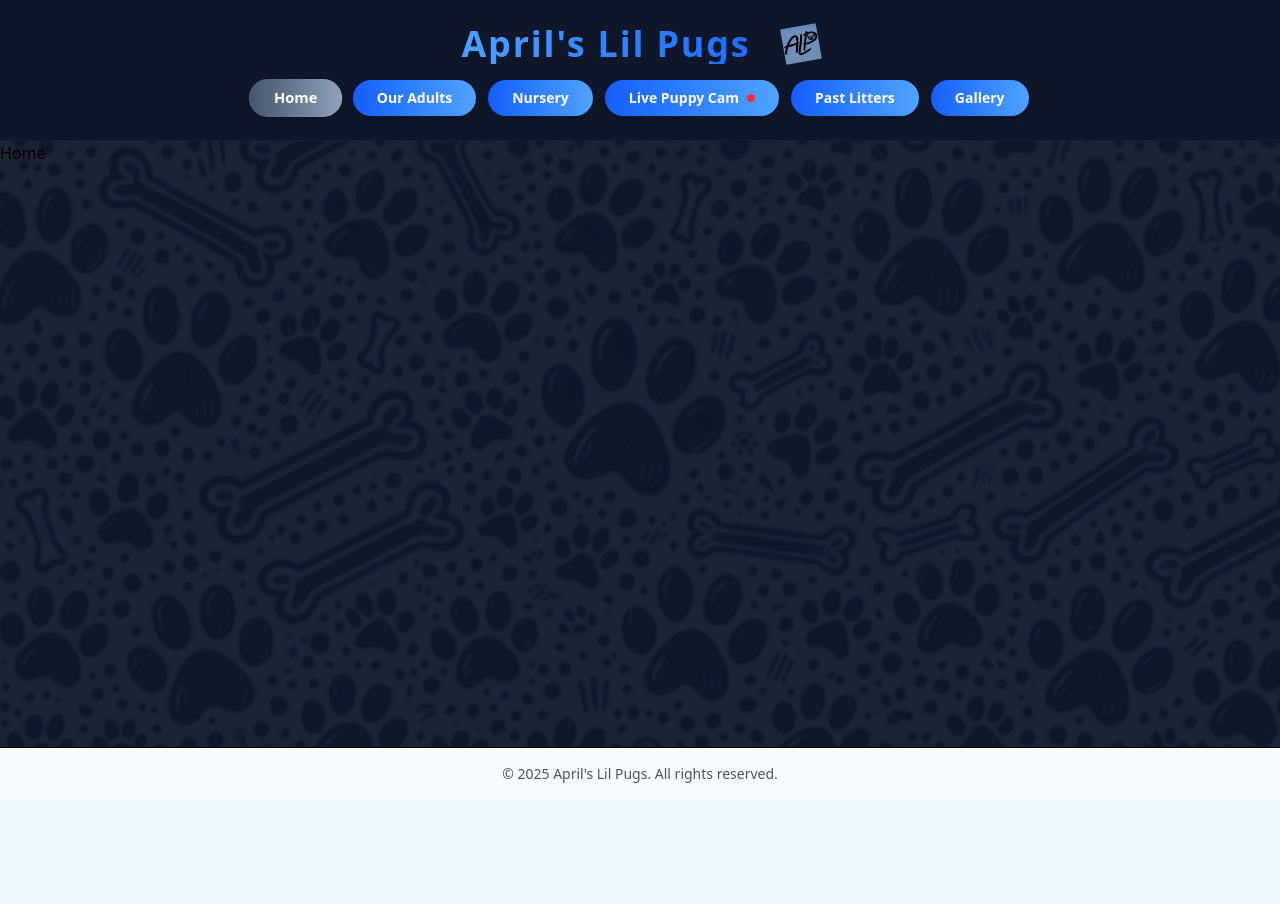
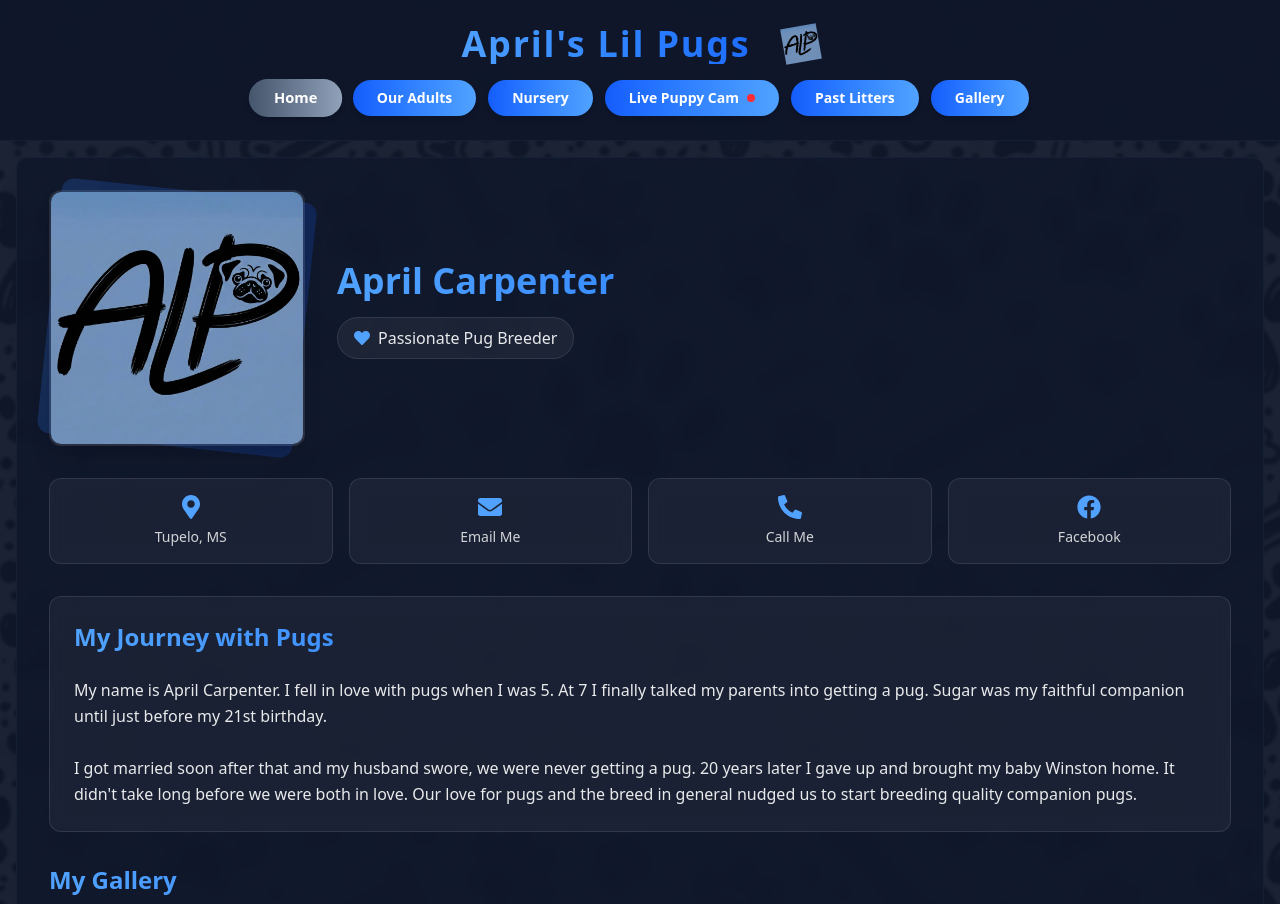
Before and after one commit to jonahgcarpenter/aprilslilpugs, a React (Vite) app in the folder client/: page / in a window 1280 px wide. Shown: the top 904 px of the page. Before the commit the page ends 800 px from the top, so only its background shows below. Built offline with nearby package versions, Linux system fonts and the light colour scheme.

Commit message:
aboutme component

```diff
--- a/client/package.json
+++ b/client/package.json
@@ -13,6 +13,7 @@
     "@tailwindcss/vite": "^4.1.17",
     "react": "^19.2.0",
     "react-dom": "^19.2.0",
+    "react-icons": "^5.5.0",
     "react-router-dom": "^7.10.1",
     "tailwind-scrollbar": "^4.0.2",
     "tailwindcss": "^4.1.17"
--- /dev/null
+++ b/client/src/components/breeder/about-me.tsx
@@ -0,0 +1,142 @@
+import {
+  FaHeart,
+  FaMapMarkerAlt,
+  FaEnvelope,
+  FaPhoneAlt,
+  FaFacebook,
+} from "react-icons/fa";
+
+// --- Hardcoded Test Data ---
+const breeder = {
+  firstName: "April",
+  lastName: "Carpenter",
+  profilePicture: "/logo.jpg",
+  location: "Tupelo, MS",
+  email: "contact@aprilslilpugs.com",
+  phoneNumber: "(662) 555-0199",
+  story: `My name is April Carpenter. I fell in love with pugs when I was 5. At 7 I finally talked my parents into getting a pug. Sugar was my faithful companion until just before my 21st birthday.
+
+  I got married soon after that and my husband swore, we were never getting a pug. 20 years later I gave up and brought my baby Winston home. It didn't take long before we were both in love. Our love for pugs and the breed in general nudged us to start breeding quality companion pugs.`,
+  images: ["/background.png", "/logo.jpg"],
+};
+
+const AboutMe = () => {
+  return (
+    <div className="mx-2 sm:mx-4 bg-slate-900/80 backdrop-blur-sm rounded-xl p-6 sm:p-8 border border-slate-800/50 shadow-xl">
+      <div className="relative mb-8">
+        <div className="flex flex-col md:flex-row gap-8 items-center">
+          {/* Profile Picture Section */}
+          <div className="relative w-48 h-48 md:w-64 md:h-64">
+            <div className="absolute inset-0 bg-gradient-to-r from-blue-500 to-blue-600 rounded-xl transform rotate-6 opacity-20"></div>
+            {breeder.profilePicture ? (
+              <img
+                src={breeder.profilePicture}
+                alt={`${breeder.firstName} ${breeder.lastName}`}
+                className="relative w-full h-full object-cover rounded-xl border-2 border-white/10 shadow-xl"
+              />
+            ) : (
+              <div className="relative w-full h-full rounded-xl border-2 border-white/10 shadow-xl bg-gradient-to-br from-slate-800 to-slate-900 flex items-center justify-center">
+                <span className="text-4xl text-white/20">
+                  {breeder.firstName?.[0]}
+                  {breeder.lastName?.[0]}
+                </span>
+              </div>
+            )}
+          </div>
+
+          {/* Name and Tagline */}
+          <div className="flex-1 text-center md:text-left">
+            <h1 className="text-3xl sm:text-4xl font-bold text-transparent bg-clip-text bg-gradient-to-r from-blue-400 via-blue-500 to-blue-600 mb-4">
+              {breeder.firstName} {breeder.lastName}
+            </h1>
+            <div className="inline-flex items-center gap-2 px-4 py-2 bg-white/5 rounded-full border border-white/10 mb-4">
+              <FaHeart className="text-blue-400" />
+              <span className="text-white/90">Passionate Pug Breeder</span>
+            </div>
+          </div>
+        </div>
+      </div>
+
+      {/* Contact Links Grid */}
+      <div className="grid grid-cols-2 md:grid-cols-4 gap-4 mb-8">
+        {breeder.location && (
+          <a
+            href={`https://maps.google.com/?q=${encodeURIComponent(breeder.location)}`}
+            target="_blank"
+            rel="noopener noreferrer"
+            className="group bg-white/5 backdrop-blur-sm rounded-xl p-4 border border-white/10 hover:border-white/20 transition-all duration-300 flex flex-col items-center justify-center gap-2"
+          >
+            <FaMapMarkerAlt className="text-2xl text-blue-400 group-hover:scale-110 transition-transform duration-300" />
+            <span className="text-white/80 text-sm text-center">
+              {breeder.location}
+            </span>
+          </a>
+        )}
+        {breeder.email && (
+          <a
+            href={`mailto:${breeder.email}`}
+            className="group bg-white/5 backdrop-blur-sm rounded-xl p-4 border border-white/10 hover:border-white/20 transition-all duration-300 flex flex-col items-center justify-center gap-2"
+          >
+            <FaEnvelope className="text-2xl text-blue-400 group-hover:scale-110 transition-transform duration-300" />
+            <span className="text-white/80 text-sm text-center">Email Me</span>
+          </a>
+        )}
+        {breeder.phoneNumber && (
+          <a
+            href={`tel:${breeder.phoneNumber}`}
+            className="group bg-white/5 backdrop-blur-sm rounded-xl p-4 border border-white/10 hover:border-white/20 transition-all duration-300 flex flex-col items-center justify-center gap-2"
+          >
+            <FaPhoneAlt className="text-2xl text-blue-400 group-hover:scale-110 transition-transform duration-300" />
+            <span className="text-white/80 text-sm text-center">Call Me</span>
+          </a>
+        )}
+        <a
+          href="https://www.facebook.com/AprilsLilPugs/"
+          target="_blank"
+          rel="noopener noreferrer"
+          className="group bg-white/5 backdrop-blur-sm rounded-xl p-4 border border-white/10 hover:border-white/20 transition-all duration-300 flex flex-col items-center justify-center gap-2"
+        >
+          <FaFacebook className="text-2xl text-blue-400 group-hover:scale-110 transition-transform duration-300" />
+          <span className="text-white/80 text-sm text-center">Facebook</span>
+        </a>
+      </div>
+
+      {/* Story Section */}
+      {breeder.story && (
+        <div className="bg-white/5 backdrop-blur-sm rounded-xl p-6 border border-white/10">
+          <h2 className="text-2xl font-bold text-transparent bg-clip-text bg-gradient-to-r from-blue-400 via-blue-500 to-blue-600 mb-6">
+            My Journey with Pugs
+          </h2>
+          <div className="prose prose-invert max-w-none">
+            <p className="text-white/90 whitespace-pre-line leading-relaxed text-base">
+              {breeder.story}
+            </p>
+          </div>
+        </div>
+      )}
+
+      {/* Gallery Section */}
+      {breeder.images && breeder.images.length > 0 && (
+        <div className="mt-8">
+          <h2 className="text-2xl font-bold text-transparent bg-clip-text bg-gradient-to-r from-blue-400 via-blue-500 to-blue-600 mb-6">
+            My Gallery
+          </h2>
+          <div className="grid grid-cols-1 md:grid-cols-2 gap-4 sm:gap-6">
+            {breeder.images.map((imageUrl, index) => (
+              <div key={index} className="relative group">
+                <div className="absolute inset-0 bg-gradient-to-r from-blue-500 to-blue-600 rounded-xl transform rotate-3 opacity-20"></div>
+                <img
+                  src={imageUrl}
+                  alt={`Breeder gallery ${index + 1}`}
+                  className="relative w-full h-64 sm:h-80 md:h-96 object-cover rounded-xl border-2 border-white/10 shadow-xl"
+                />
+              </div>
+            ))}
+          </div>
+        </div>
+      )}
+    </div>
+  );
+};
+
+export default AboutMe;
--- a/client/src/components/general/footer.tsx
+++ b/client/src/components/general/footer.tsx
@@ -1,6 +1,6 @@
 export default function Footer() {
   return (
-    <footer className="p-4 text-center border-t bg-gray-50 mt-auto">
+    <footer className="p-4 text-center border-t bg-gray-50 mt-4">
       <p className="text-sm text-gray-600">
         &copy; {new Date().getFullYear()} April's Lil Pugs. All rights reserved.
       </p>
--- a/client/src/components/general/header.tsx
+++ b/client/src/components/general/header.tsx
@@ -10,7 +10,7 @@ export default function Header() {
   }, [location.pathname]);
 
   return (
-    <header className="bg-slate-900/95 backdrop-blur-sm border-b border-slate-800/50 sticky top-0 z-50">
+    <header className="bg-slate-900/95 backdrop-blur-sm border-b border-slate-800/50 sticky top-0 z-50 mb-4">
       <div className="container mx-auto px-4 max-w-7xl py-6">
         <div className="flex flex-col items-center">
           <a href="/" className="group">
--- a/client/src/pages/home.tsx
+++ b/client/src/pages/home.tsx
@@ -1,5 +1,7 @@
+import AboutMe from "../components/breeder/about-me";
+
 const Home = () => {
-  return <h1>Home</h1>;
+  return <AboutMe />;
 };
 
 export default Home;
```
Also changed, not shown: 1 other file (tests, documents, lock files or other folders).
